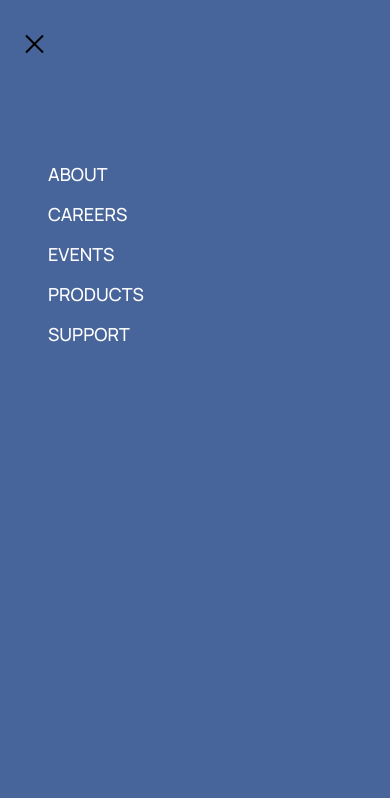
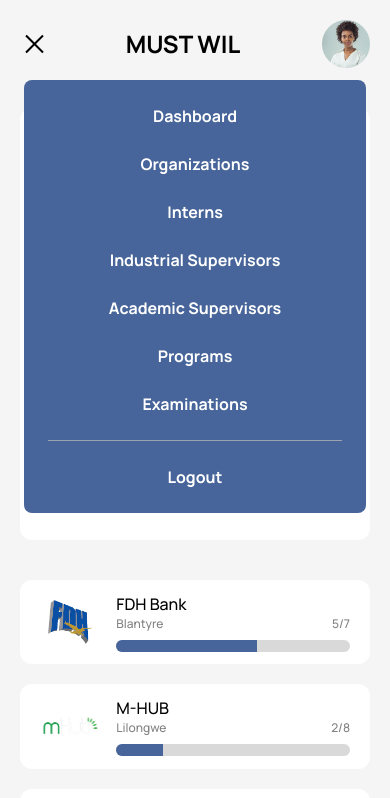
Before and after one commit to ChawerKamanga/must-wil-dashboard-ui, a website: page src/index.html in a window 390 px wide. Both pictures are taken after a click on the button 32 px from the left and 44 px from the top of the page. Shown: the top 798 px of the page. Drawn offline with Linux system fonts and the light colour scheme.

Commit message:
added a good mobile menu

```diff
--- a/src/index.html
+++ b/src/index.html
@@ -46,16 +46,25 @@
         </div>
       </div>
 
-      <!-- @TODO- Change Mobile Menu -->
+      <!-- Mobile Menu -->
       <div
         id="menu"
-        class="absolute top-0 bottom-0 z-40 left-0 hidden flex-col self-end w-full min-h-screen py-1 pt-40 pl-12 space-y-3 text-lg text-white uppercase bg-darkBlue"
+        class="absolute hidden p-6 rounded-lg bg-darkBlue left-6 right-6 top-20 z-100 z-50"
       >
-        <a href="#" class="hover:text-pink-500">About</a>
-        <a href="#" class="hover:text-pink-500">Careers</a>
-        <a href="#" class="hover:text-pink-500">Events</a>
-        <a href="#" class="hover:text-pink-500">Products</a>
-        <a href="#" class="hover:text-pink-500">Support</a>
+        <div
+          class="flex flex-col items-center justify-center w-full space-y-6 font-bold text-white rounded-sm"
+        >
+          <a href="#" class="w-full text-center">Dashboard</a>
+          <a href="#" class="w-full text-center">Organizations</a>
+          <a href="#" class="w-full text-center">Interns</a>
+          <a href="#" class="w-full text-center">Industrial Supervisors</a>
+          <a href="#" class="w-full text-center">Academic Supervisors</a>
+          <a href="#" class="w-full text-center">Programs</a>
+          <a href="#" class="w-full text-center">Examinations</a>
+          <a href="#" class="w-full pt-6 border-t border-gray-400 text-center"
+            >Logout</a
+          >
+        </div>
       </div>
     </header>
 
@@ -68,11 +77,18 @@
           </div>
           <!-- Progress SVG -->
           <div class="mt-5 flex justify-center">
-            <div class="card flex items-center justify-center flex-col my-0 mx-20 w-[280px] h-[280px]">
+            <div
+              class="card flex items-center justify-center flex-col my-0 mx-20 w-[280px] h-[280px]"
+            >
               <div class="percent relative">
                 <svg>
                   <circle cx="105" cy="105" r="100"></circle>
-                  <circle cx="105" cy="105" r="100" style="--percent: 55"></circle>
+                  <circle
+                    cx="105"
+                    cy="105"
+                    r="100"
+                    style="--percent: 55"
+                  ></circle>
                 </svg>
                 <div class="number">
                   <h3>55<span>%</span></h3>
```
Also changed, not shown: dist/style.css.
